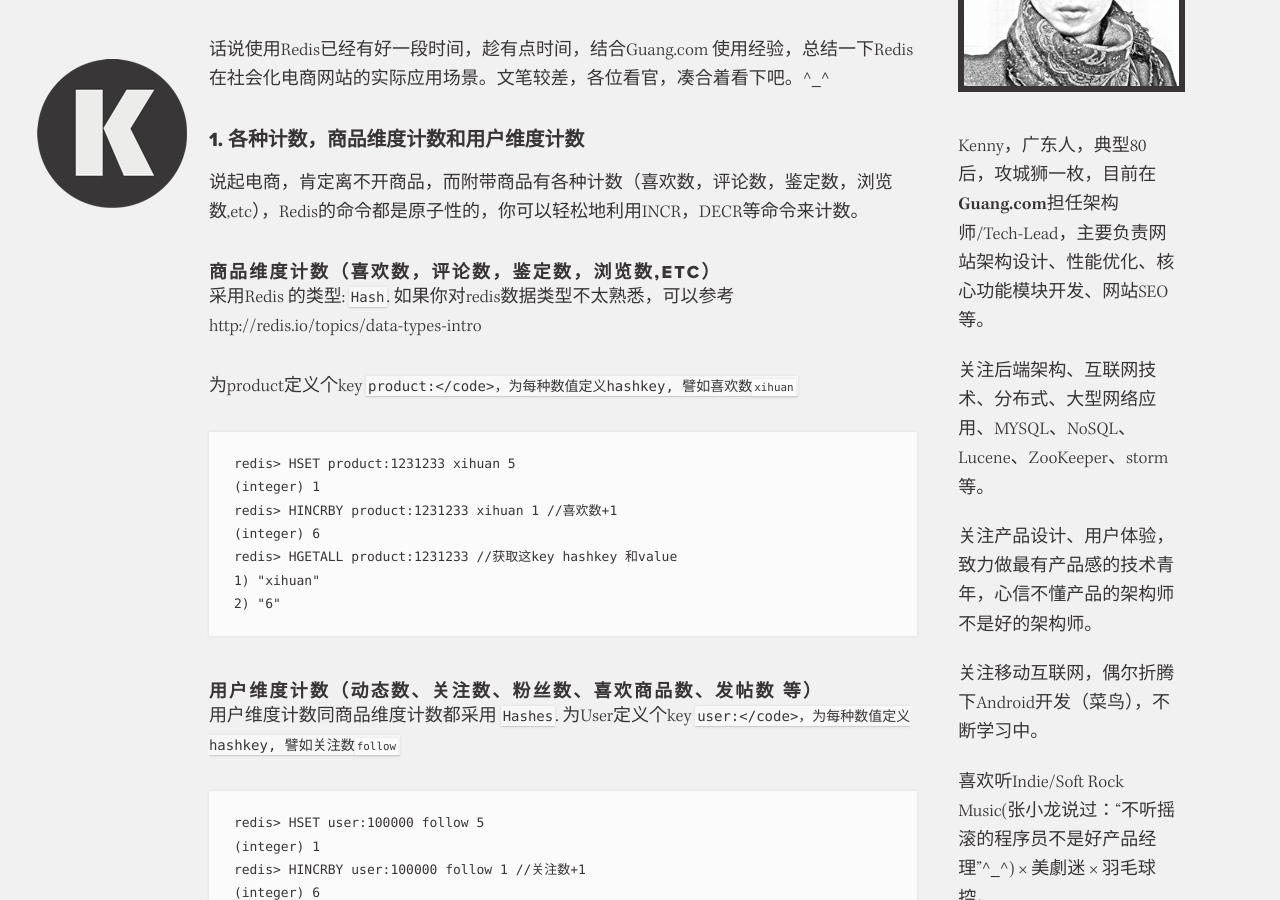
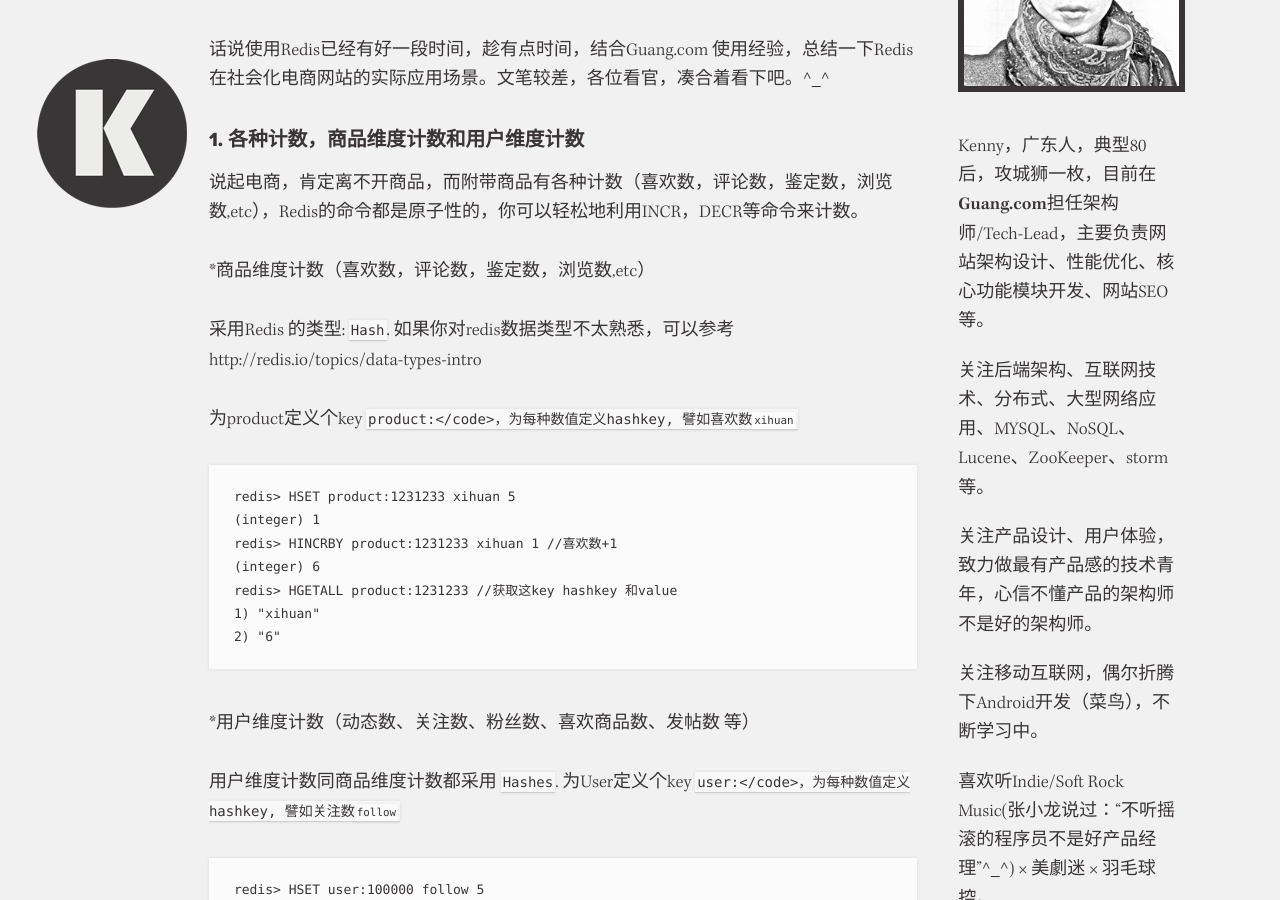
Before and after one commit to kenny2qi/kenny2qi.github.com, a Jekyll site: the page built from _posts/2012-09-06-redis-usage-scenario.md, in a window 1280 px wide and 900 px high, scrolled down 365 px. Built offline with Jekyll 4.4.1, drawn with Linux system fonts in a browser that asks for light colours; nearby versions of some CDN libraries; Markdown is read by kramdown in place of the engine named in the settings; comment, search, counter and statistics services are not loaded.

```diff
--- a/_posts/2012-09-06-redis-usage-scenario.md
+++ b/_posts/2012-09-06-redis-usage-scenario.md
@@ -12,7 +12,7 @@ tags : [java, redis, NOSQL, 电商, 分布式架构]
 
 说起电商，肯定离不开商品，而附带商品有各种计数（喜欢数，评论数，鉴定数，浏览数,etc），Redis的命令都是原子性的，你可以轻松地利用INCR，DECR等命令来计数。
 
-###商品维度计数（喜欢数，评论数，鉴定数，浏览数,etc）
+*商品维度计数（喜欢数，评论数，鉴定数，浏览数,etc）
 
 采用Redis 的类型: <code class="default-size">Hash</code>.  如果你对redis数据类型不太熟悉，可以参考 http://redis.io/topics/data-types-intro
 
@@ -26,7 +26,7 @@ tags : [java, redis, NOSQL, 电商, 分布式架构]
 	1) "xihuan"
 	2) "6"
 
-###用户维度计数（动态数、关注数、粉丝数、喜欢商品数、发帖数 等）
+*用户维度计数（动态数、关注数、粉丝数、喜欢商品数、发帖数 等）
 
 用户维度计数同商品维度计数都采用 <code class="default-size">Hashes</code>. 为User定义个key <code class="default-size">user:<userId></code>，为每种数值定义hashkey, 譬如关注数<code class="default-size">follow</code>
 
```
